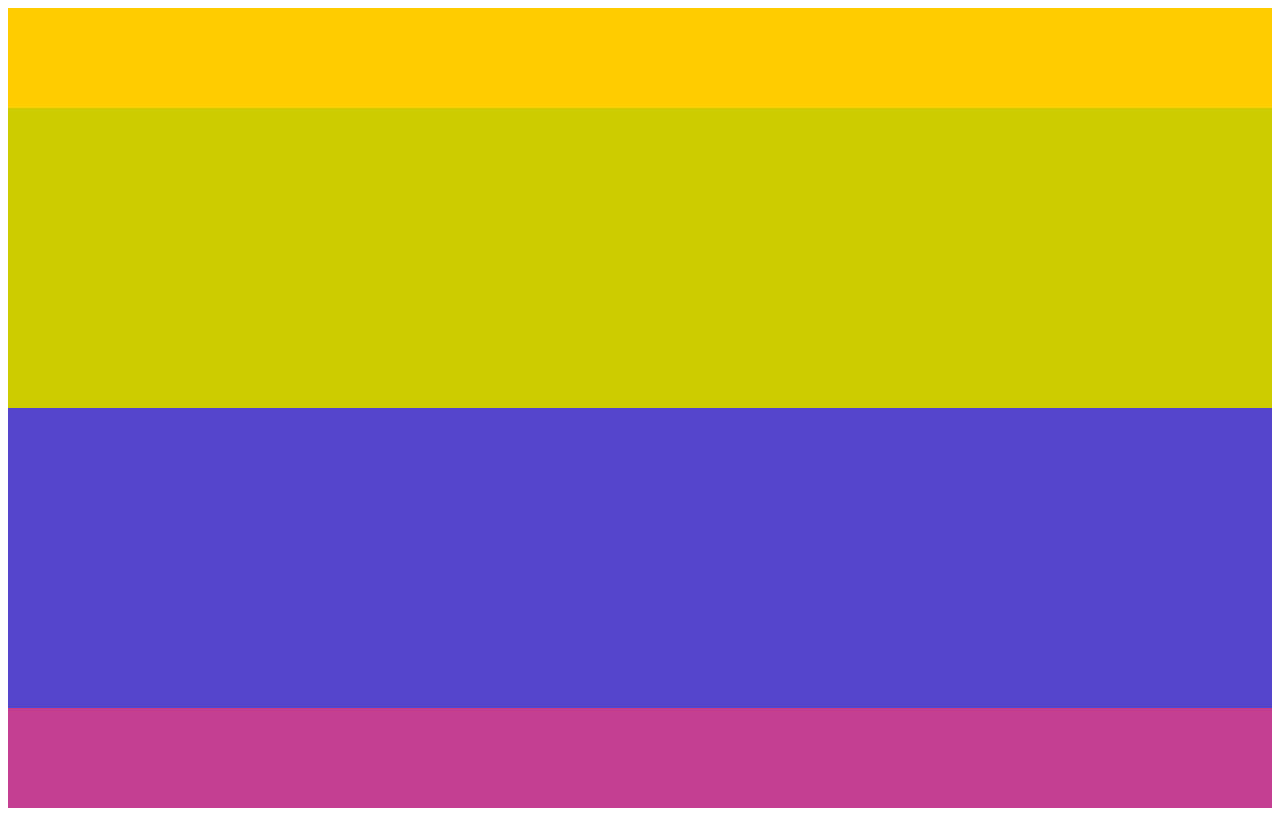
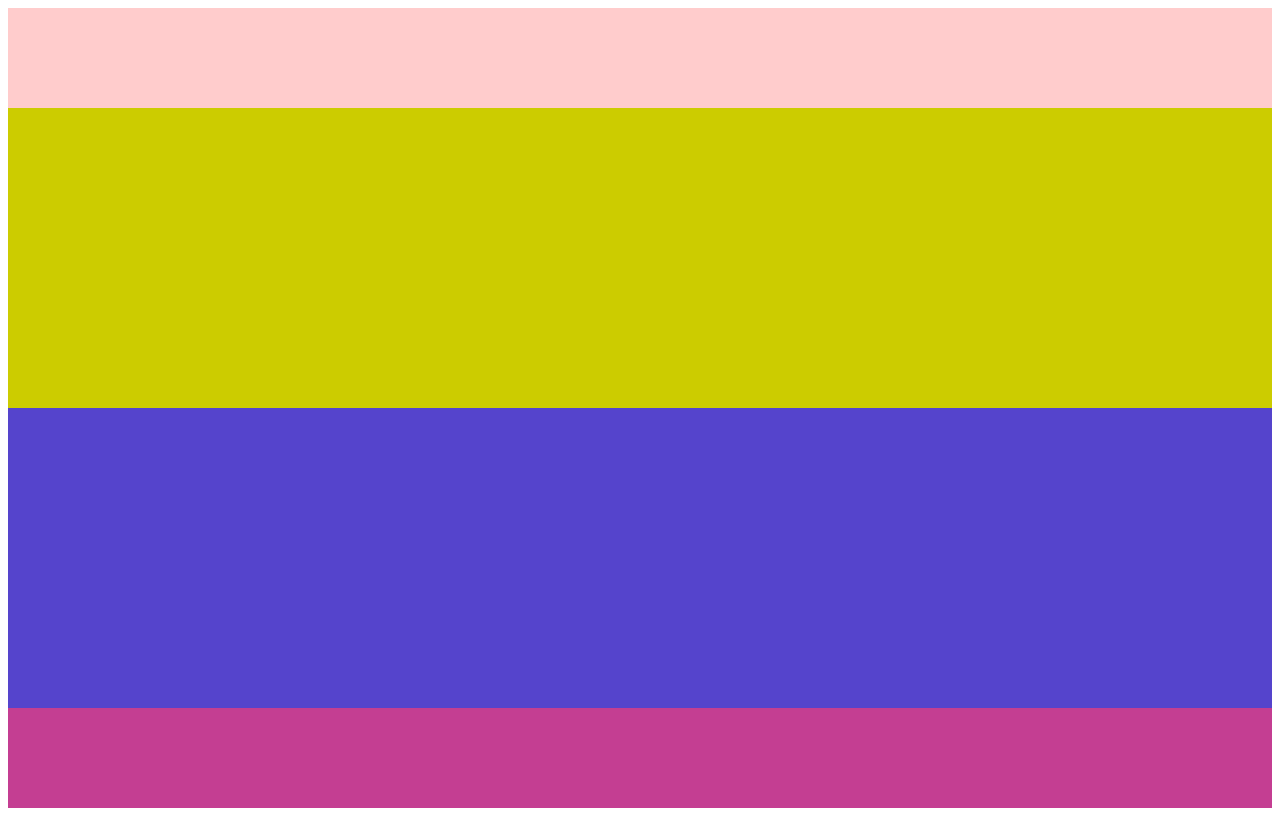
Before and after one commit to M-Wakai/atlas, a plain HTML site: page index.html in a window 1280 px wide. Drawn offline with Linux system fonts and the light colour scheme.

Commit message:
header背景色変更

```diff
--- a/style.css
+++ b/style.css
@@ -1,6 +1,6 @@
 #header {
     height: 100px;
-	background-color: #fc0;
+	background-color: #fcc;
 }
 
 #main {
```
